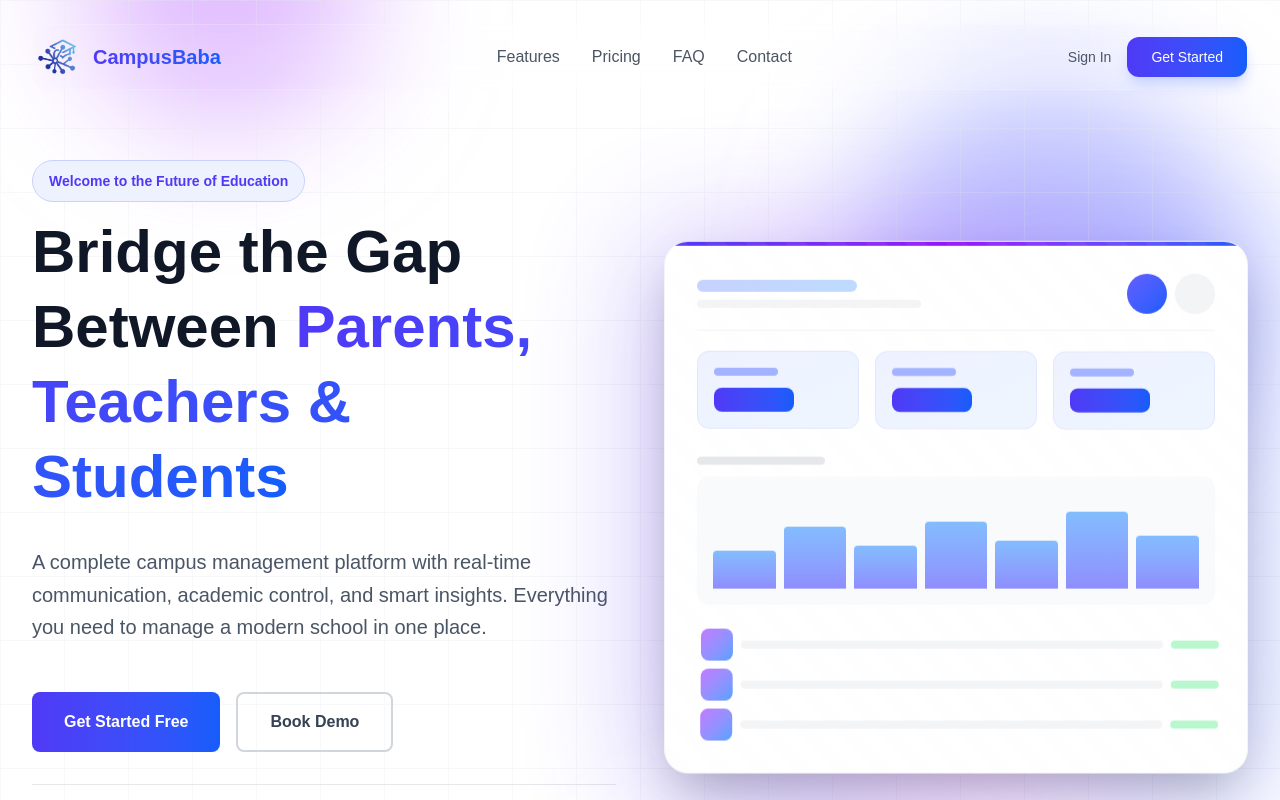
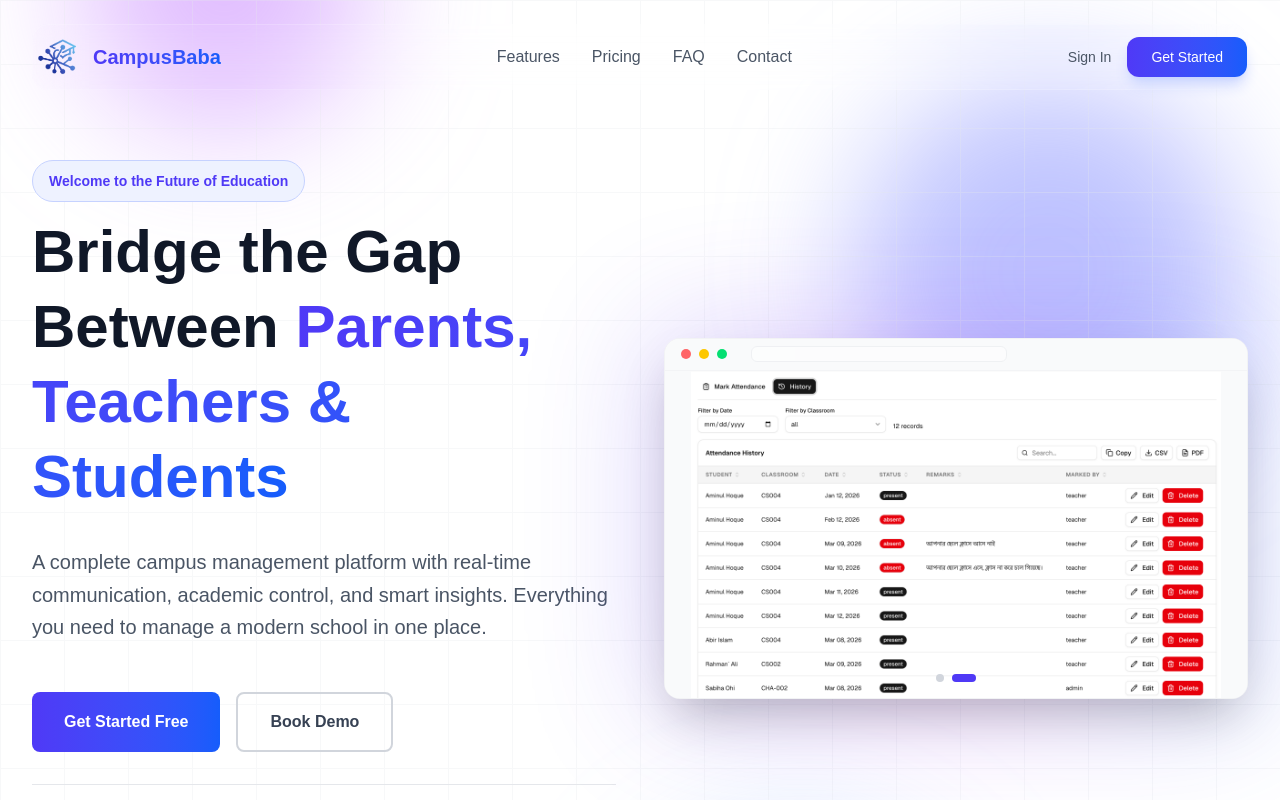
Before and after one commit to AsifZaman777/campus-baba, a Next.js app: page / in a window 1280 px wide. Shown: the top 800 px of the page. Built offline with nearby package versions, Linux system fonts and the light colour scheme.

Commit message:
updated hero section

```diff
--- a/src/components/Hero.tsx
+++ b/src/components/Hero.tsx
@@ -1,8 +1,27 @@
 "use client";
 
-import { motion } from "framer-motion";
+import { motion, AnimatePresence } from "framer-motion";
+import Image from "next/image";
+import { useState, useEffect } from "react";
+import dashboard from "../../public/images/hero-sections/admin-dashboard.png"
+import attendance from "../../public/images/hero-sections/attendance.png"
 
 export default function Hero() {
+    const heroImages = [
+        dashboard,
+        attendance,
+    ];
+
+    const [currentImageIndex, setCurrentImageIndex] = useState(0);
+
+    useEffect(() => {
+        const timer = setInterval(() => {
+            setCurrentImageIndex((prev) => (prev + 1) % heroImages.length);
+        }, 5000); // Change image every 5 seconds
+
+        return () => clearInterval(timer);
+    }, [heroImages.length]);
+
     const containerVariants = {
         hidden: { opacity: 0 },
         visible: {
@@ -103,95 +122,69 @@ export default function Hero() {
                         </motion.div>
                     </motion.div>
 
-                    {/* Right side - Enhanced animated mockup */}
+                    {/* Right side - Product Image */}
                     <motion.div
-                        initial={{ opacity: 0, scale: 0.8 }}
+                        initial={{ opacity: 0, scale: 0.9 }}
                         animate={{ opacity: 1, scale: 1 }}
                         transition={{ duration: 1, delay: 0.3 }}
                         className="relative hidden lg:block"
                     >
                         {/* Glow effect */}
-                        <div className="absolute -inset-4 bg-linear-to-r from-indigo-600 via-purple-600 to-blue-600 rounded-3xl blur-3xl opacity-30 group-hover:opacity-50 transition-opacity duration-300"></div>
+                        <div className="absolute -inset-4 bg-linear-to-r from-indigo-600 via-purple-600 to-blue-600 rounded-3xl blur-3xl opacity-20"></div>
 
-                        {/* Dashboard mockup - Premium Design */}
                         <motion.div
-                            animate={{ y: [0, -15, 0], rotateX: [0, 2, 0] }}
-                            transition={{ duration: 5, repeat: Infinity, ease: "easeInOut" }}
-                            className="relative bg-white rounded-3xl shadow-2xl p-8 border border-gray-100 overflow-hidden"
-                            style={{ perspective: '1200px' }}
+                            animate={{ y: [0, -10, 0] }}
+                            transition={{ duration: 6, repeat: Infinity, ease: "easeInOut" }}
+                            className="relative bg-white rounded-2xl shadow-2xl border border-gray-200/50 overflow-hidden"
                         >
-                            {/* Header with gradient */}
-                            <div className="absolute top-0 left-0 right-0 h-1 bg-linear-to-r from-indigo-600 via-purple-600 to-blue-600"></div>
-
-                            {/* Animated background pattern */}
-                            <div className="absolute inset-0 opacity-5">
-                                <div className="absolute inset-0 bg-[linear-gradient(45deg,#e5e7eb_25%,transparent_25%,transparent_50%,#e5e7eb_50%,#e5e7eb_75%,transparent_75%,transparent)] bg-size-[40px_40px]"></div>
+                            {/* Browser/Window Bar for realism */}
+                            <div className="h-8 bg-gray-50 border-b border-gray-100 flex items-center px-4 gap-2">
+                                <div className="w-2.5 h-2.5 rounded-full bg-red-400"></div>
+                                <div className="w-2.5 h-2.5 rounded-full bg-yellow-400"></div>
+                                <div className="w-2.5 h-2.5 rounded-full bg-green-400"></div>
+                                <div className="ml-4 h-4 w-64 bg-white rounded-md border border-gray-200 opacity-50"></div>
                             </div>
 
-                            <div className="relative space-y-6">
-                                {/* Top bar with user avatar */}
-                                <div className="flex justify-between items-center pb-4 border-b border-gray-100">
-                                    <div className="space-y-1 flex-1">
-                                        <div className="h-3 w-40 bg-linear-to-r from-indigo-200 to-blue-200 rounded-full"></div>
-                                        <div className="h-2 w-56 bg-gray-100 rounded-full mt-2"></div>
-                                    </div>
-                                    <div className="flex gap-2">
-                                        <div className="w-10 h-10 bg-linear-to-br from-indigo-500 to-blue-600 rounded-full"></div>
-                                        <div className="w-10 h-10 bg-gray-100 rounded-full"></div>
-                                    </div>
-                                </div>
+                            <div className="relative w-full aspect-video bg-gray-50 flex items-center justify-center overflow-hidden">
+                                <AnimatePresence mode="popLayout">
+                                    <motion.div
+                                        key={currentImageIndex}
+                                        initial={{ opacity: 0 }}
+                                        animate={{ opacity: 1 }}
+                                        exit={{ opacity: 0 }}
+                                        transition={{ duration: 0.5 }}
+                                        className="absolute inset-0 p-1"
+                                    >
+                                        <Image
+                                            src={heroImages[currentImageIndex]}
+                                            alt={`CampusBaba Dashboard Interface ${currentImageIndex + 1}`}
+                                            fill
+                                            className="object-contain"
+                                            priority={currentImageIndex === 0}
+                                            placeholder="blur"
+                                            sizes="(max-width: 768px) 100vw, 50vw"
+                                        />
+                                    </motion.div>
+                                </AnimatePresence>
+                            </div>
 
-                                {/* KPI Cards with animation */}
-                                <div className="grid grid-cols-3 gap-4">
-                                    {[0, 1, 2].map((i) => (
-                                        <motion.div
-                                            key={i}
-                                            animate={{ y: [0, -5, 0] }}
-                                            transition={{ delay: i * 0.1, duration: 3, repeat: Infinity }}
-                                            className="bg-linear-to-br from-indigo-50 to-blue-50 rounded-xl p-4 border border-indigo-100 hover:border-indigo-300 transition-colors"
-                                        >
-                                            <div className="h-2 w-16 bg-indigo-300 rounded-full mb-3"></div>
-                                            <div className="h-6 w-20 bg-linear-to-r from-indigo-600 to-blue-600 rounded-lg"></div>
-                                        </motion.div>
-                                    ))}
-                                </div>
-
-                                {/* Chart area */}
-                                <div className="space-y-3">
-                                    <div className="h-2 w-32 bg-gray-200 rounded-full"></div>
-                                    <div className="h-32 bg-gray-50 rounded-xl p-4 relative overflow-hidden">
-                                        {/* Animated bars */}
-                                        <div className="flex items-end gap-2 h-full">
-                                            {[40, 65, 45, 70, 50, 80, 55].map((height, i) => (
-                                                <motion.div
-                                                    key={i}
-                                                    initial={{ height: 0 }}
-                                                    animate={{ height: `${height}%` }}
-                                                    transition={{ delay: i * 0.1, duration: 0.8 }}
-                                                    className="flex-1 bg-linear-to-t from-indigo-500 to-blue-400 rounded-t opacity-70 hover:opacity-100 transition-opacity"
-                                                ></motion.div>
-                                            ))}
-                                        </div>
-                                    </div>
-                                </div>
-
-                                {/* Table preview */}
-                                <div className="space-y-2">
-                                    {[0, 1, 2].map((i) => (
-                                        <motion.div
-                                            key={i}
-                                            animate={{ x: [0, 4, 0] }}
-                                            transition={{ delay: i * 0.15, duration: 2, repeat: Infinity }}
-                                            className="flex gap-2 items-center"
-                                        >
-                                            <div className="w-8 h-8 bg-linear-to-br from-purple-400 to-blue-400 rounded-lg shrink-0"></div>
-                                            <div className="flex-1 h-2 bg-gray-100 rounded-full"></div>
-                                            <div className="w-12 h-2 bg-green-200 rounded-full"></div>
-                                        </motion.div>
-                                    ))}
-                                </div>
+                            {/* Slide Indicators */}
+                            <div className="absolute bottom-4 left-1/2 -translate-x-1/2 flex space-x-2 z-10">
+                                {heroImages.map((_, idx) => (
+                                    <button
+                                        key={idx}
+                                        onClick={() => setCurrentImageIndex(idx)}
+                                        className={`w-2 h-2 rounded-full transition-all duration-300 ${idx === currentImageIndex
+                                            ? "bg-indigo-600 w-6"
+                                            : "bg-gray-300 hover:bg-gray-400"
+                                            }`}
+                                        aria-label={`Go to slide ${idx + 1}`}
+                                    />
+                                ))}
                             </div>
                         </motion.div>
+
+
                     </motion.div>
                 </div>
             </div>
```
Also changed, not shown: public/images/hero-sections/admin-dashboard.png (added), public/images/hero-sections/attendance.png (added).
